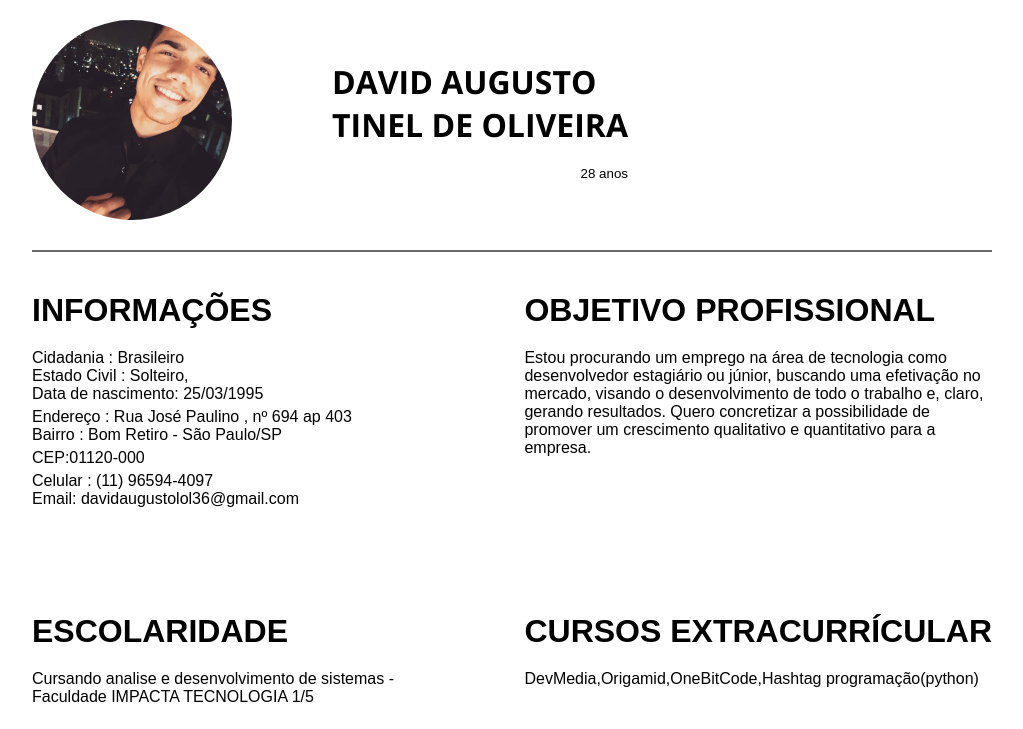
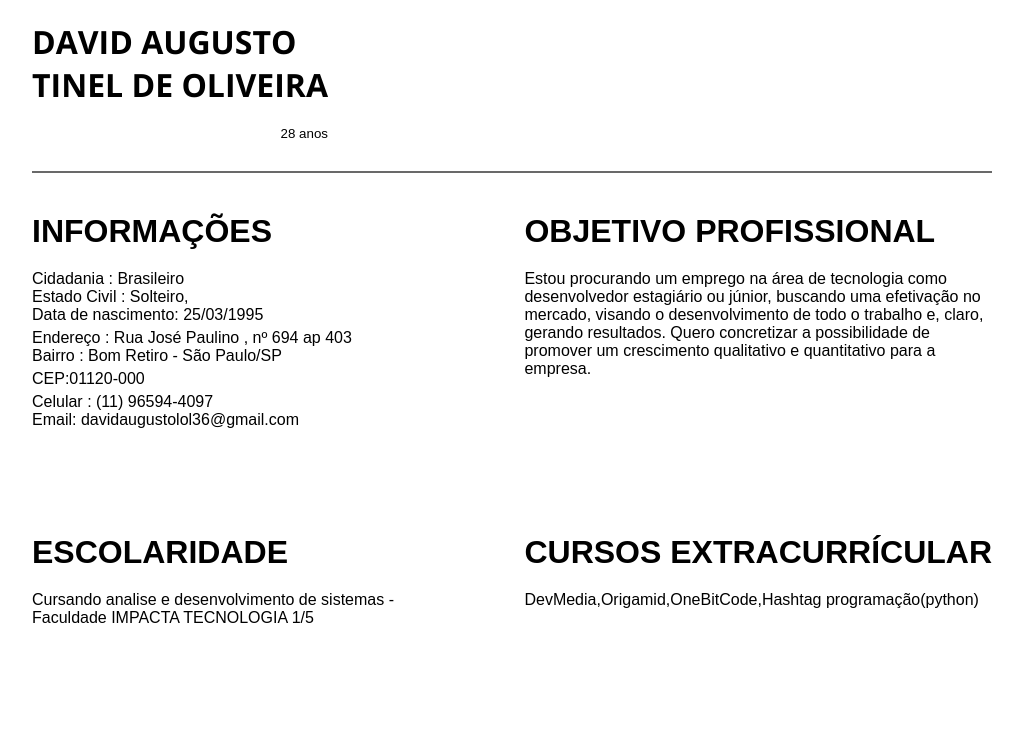
Before and after one commit to DevTinel/curriculo, a plain HTML site: page index.html in a window 1280 px wide. Shown: the top 729 px of the page, without its empty margins (128-1151 px from the left). Drawn offline with nearby package versions, Linux system fonts and the light colour scheme.

Commit message:
Update index.html

```diff
--- a/index.html
+++ b/index.html
@@ -14,7 +14,7 @@
 
 <body>
   <div class="fotoDiv">
-    <img src="eu.png" alt="eu">
+
     <div>
       <h1>DAVID AUGUSTO <br> TINEL DE OLIVEIRA</h1>
       <small>28 anos</small>
```
